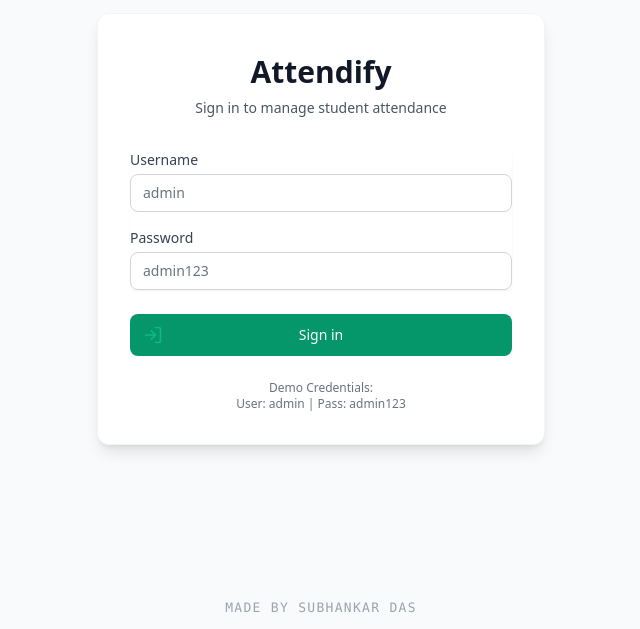
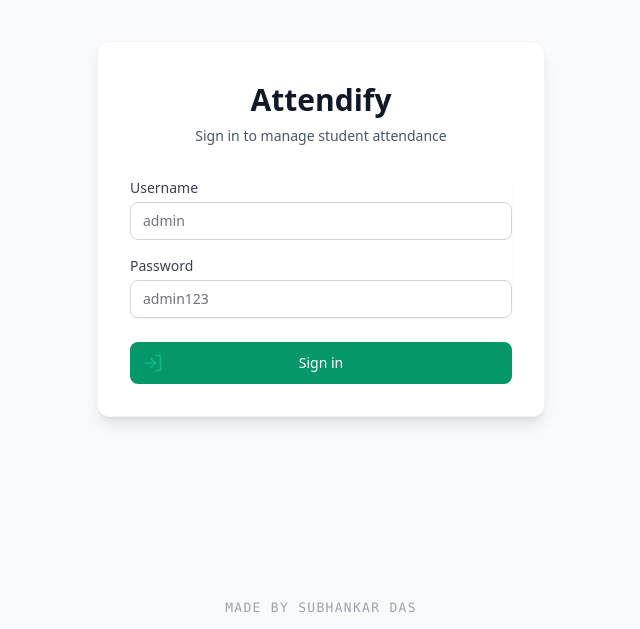
Before and after one commit to subhankar-das-phantom/MERN-Attendance-sheet, a React (Vite) app in the folder frontend/: page /login in a window 1280 px wide. Shown: the part 171-800 px from the top of the page, without its empty margins (319-959 px from the left). Built offline with nearby package versions, Linux system fonts and the light colour scheme; no server answers.

Commit message:
Update Login.jsx

```diff
--- a/frontend/src/pages/Login.jsx
+++ b/frontend/src/pages/Login.jsx
@@ -82,10 +82,6 @@ const Login = () => {
               )}
             </button>
           </div>
-          <div className="mt-4 text-center text-xs text-gray-500 dark:text-gray-400">
-            <p>Demo Credentials:</p>
-            <p className="dark:text-gray-300">User: admin | Pass: admin123</p>
-          </div>
         </form>
       </div>
     </div>
```
